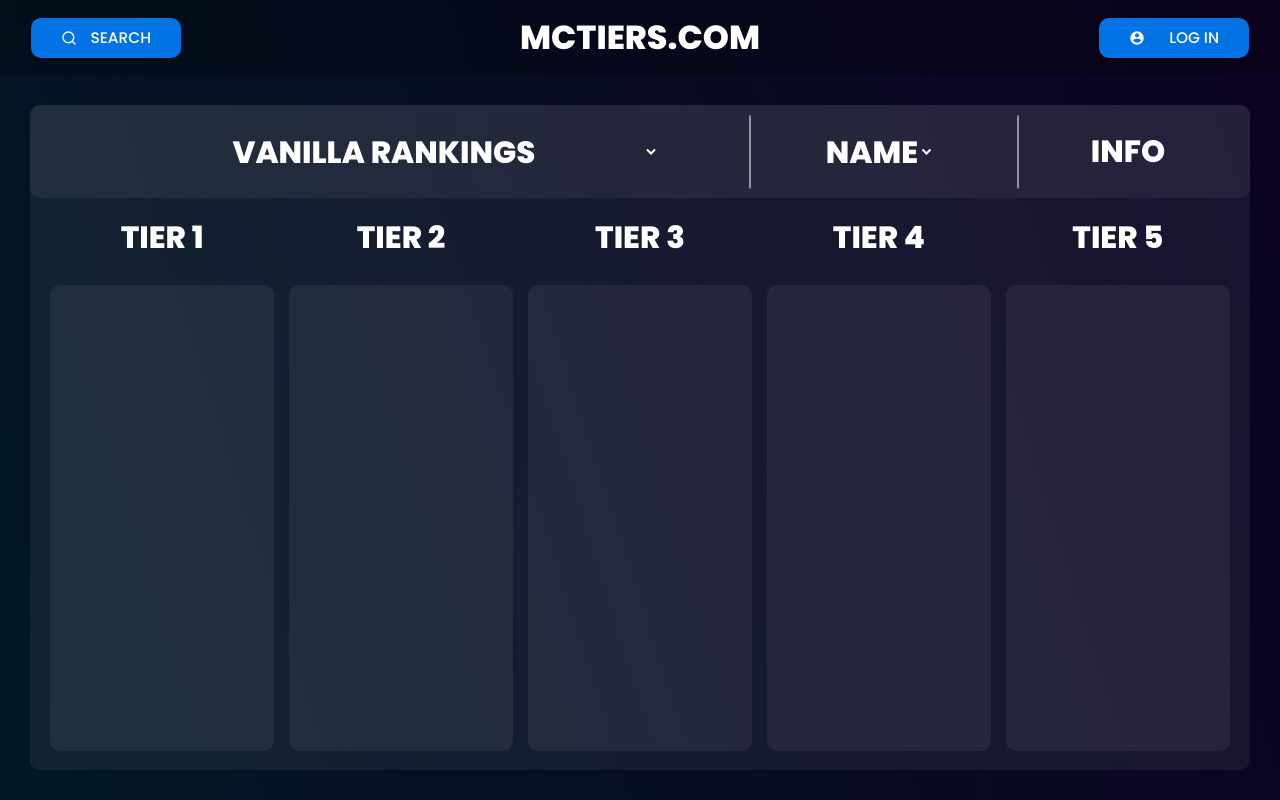
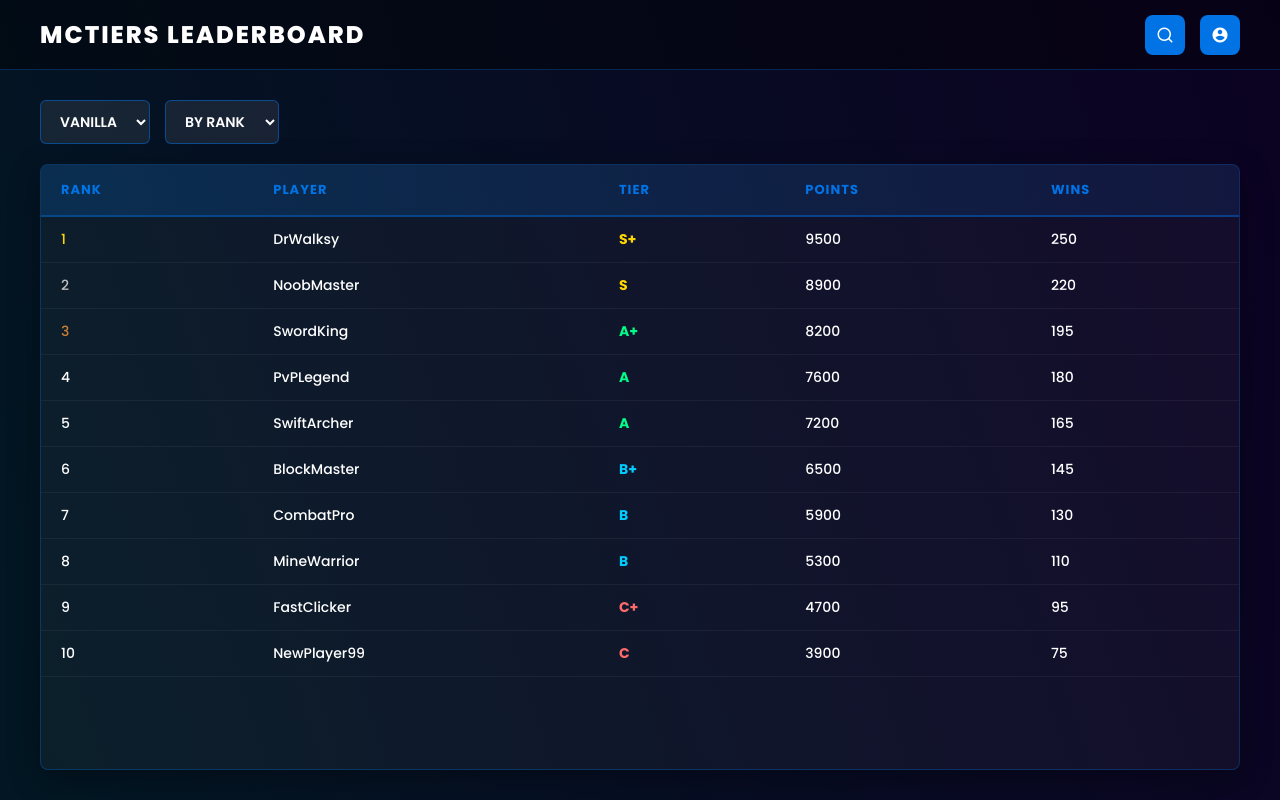
Before and after one commit to 7S4M/MCTIERS-Website, a plain HTML site: page index.html in a window 1280 px wide. Drawn offline with nearby package versions, Linux system fonts and the light colour scheme.

Commit message:
Update: Real leaderboard with proper sizing and styling

```diff
--- a/CSS/main.css
+++ b/CSS/main.css
@@ -1,314 +1,257 @@
 @import url('https://fonts.googleapis.com/css2?family=Poppins:wght@400;500;600;700;800;900&display=swap');
 
-*, html, body, content {
-    width: 100%;
+* {
     margin: 0;
     padding: 0;
     box-sizing: border-box;
+}
+
+body {
     font-family: "Poppins", sans-serif;
+    background: linear-gradient(252.44deg, #0C0223, #021723);
+    color: white;
+    min-height: 100vh;
+}
+
+.content {
+    width: 100%;
+    min-height: 100vh;
+    display: flex;
+    flex-direction: column;
+}
+
+/* NAVBAR */
+.navbar {
+    width: 100%;
+    height: 70px;
+    background-color: rgba(0, 0, 0, 0.4);
+    display: flex;
+    justify-content: space-between;
+    align-items: center;
+    padding: 0 40px;
+    border-bottom: 1px solid rgba(1, 115, 229, 0.3);
+}
+
+.nav-title {
+    font-size: 24px;
+    font-weight: 800;
+    letter-spacing: 2px;
+}
+
+.nav-buttons {
+    display: flex;
+    gap: 15px;
+}
+
+.nav-button {
+    width: 40px;
+    height: 40px;
+    background-color: #0173E5;
+    border: none;
+    border-radius: 8px;
+    color: white;
+    cursor: pointer;
+    font-size: 18px;
+    display: flex;
+    align-items: center;
+    justify-content: center;
+    transition: all 0.3s ease;
+}
+
+.nav-button:hover {
+    background-color: #0156b3;
+    transform: scale(1.05);
+}
+
+/* CONTAINER */
+.container {
+    flex: 1;
+    padding: 30px 40px;
+    display: flex;
+    flex-direction: column;
+    gap: 20px;
+}
+
+/* CONTROLS */
+.controls {
+    display: flex;
+    gap: 15px;
+    justify-content: flex-start;
+}
+
+.category-select,
+.sort-select {
+    padding: 10px 15px;
+    background-color: rgba(255, 255, 255, 0.08);
+    border: 1px solid rgba(1, 115, 229, 0.5);
+    color: white;
+    border-radius: 6px;
+    font-family: "Poppins", sans-serif;
+    font-size: 14px;
+    font-weight: 600;
+    cursor: pointer;
+    transition: all 0.3s ease;
+}
+
+.category-select:hover,
+.sort-select:hover {
+    background-color: rgba(255, 255, 255, 0.12);
+    border-color: #0173E5;
+}
+
+.category-select:focus,
+.sort-select:focus {
+    outline: none;
+    background-color: rgba(255, 255, 255, 0.15);
+    border-color: #0173E5;
+}
+
+.category-select option,
+.sort-select option {
+    background-color: #021723;
+    color: white;
+}
+
+/* LEADERBOARD */
+.leaderboard-wrapper {
+    flex: 1;
+    background-color: rgba(255, 255, 255, 0.04);
+    border: 1px solid rgba(1, 115, 229, 0.3);
+    border-radius: 8px;
+    overflow-y: auto;
+    box-shadow: 0 8px 32px rgba(0, 0, 0, 0.3);
+}
+
+.leaderboard {
+    width: 100%;
+    border-collapse: collapse;
+    font-size: 14px;
+}
+
+.leaderboard thead {
+    position: sticky;
+    top: 0;
+    background: linear-gradient(90deg, rgba(1, 115, 229, 0.2), rgba(1, 115, 229, 0.1));
+    border-bottom: 2px solid rgba(1, 115, 229, 0.5);
+}
+
+.leaderboard th {
+    padding: 15px 20px;
+    text-align: left;
+    font-weight: 700;
+    font-size: 13px;
+    letter-spacing: 1px;
+    color: #0173E5;
+}
+
+.leaderboard tbody tr {
+    border-bottom: 1px solid rgba(255, 255, 255, 0.05);
+    transition: all 0.2s ease;
+}
+
+.leaderboard tbody tr:hover {
+    background-color: rgba(1, 115, 229, 0.15);
+}
+
+.leaderboard td {
+    padding: 12px 20px;
+    font-size: 14px;
     font-weight: 500;
 }
 
-.content {
-    height: 100vh;
-    background: linear-gradient(252.44deg, #0C0223, #021723);
+.leaderboard tbody tr:nth-child(1) td:first-child {
+    color: #FFD700;
 }
 
-.navbar {
-    width: 100%;
-    height: 75px;
-    background-color: rgba(0, 0, 0, 0.25);
+.leaderboard tbody tr:nth-child(2) td:first-child {
+    color: #C0C0C0;
 }
 
-.nav-elements {
-    display: flex;
-    height: 75px;
-    top: 0;
-    left: 0;
-    margin: 0;
-    padding: 31px;
-    justify-content: space-between;
-    align-items: center;
+.leaderboard tbody tr:nth-child(3) td:first-child {
+    color: #CD7F32;
 }
 
-.title {
-    font-size: 2.6vw;
-}
-
-.nav-elements li {
-    background-clip: text;
-    -webkit-background-clip: text;
-    list-style: none;
-    width: fit-content;
-    font-weight: 800;
-    text-align: center;
-    color: white;
-}
-
-.nav-button {
-    width: 150px;
-    height: 40px;
-    background-color: #0173E5;
-    border-radius: 10px;
-    padding: 10px 30px;
-    display: flex;
-    justify-content: space-between;
-    align-items: center;
-}
-
-.ri-search-line {
-    width: 16px;
-}
-
-.ri-account-circle-fill {
-    width: 16px;
-}
-
-li div span {
-    width: fit-content;
-    height: fit-content;
-    font-size: 1.2vw;
-}
-
-/*-------------------------------------------------*/
-
-.table {
-    position: relative;
-    top: 30px;
-    left: 30px;
-    width: calc(100vw - 60px);
-    height: calc(100vh - 135px);
-    background-color: rgba(255, 255, 255, 0.06);
-    border-radius: 10px;
-    /*overflow: hidden;*/
-}
-
-.sortbar {
-    position: relative;
-    top: 0;
-    left: 0;
-    margin: 0;
-    padding: 0;
-    width: calc(100vw - 60px);
-    height: 14%;
-    background-color: rgba(255, 255, 255, 0.06);
-    border-radius: 10px;
-}
-
-.category-sorting {
-    position: absolute;
-    top: 50%;
-    left: 29.5%;
-    transform: translate(-50%, -50%);
-    color: white;
-    font-size: 2.4vw;
-    font-weight: 800;
-    text-align: center;
-    width: fit-content;
-    background: none;
-    border: none;
-}
-
-.category-sorting:focus {
-    outline: none;
-}
-
-.filter-sorting {
-    position: absolute;
-    top: 50%;
-    left: 69.5%;
-    transform: translate(-50%, -50%);
-    color: white;
-    font-size: 2.4vw;
-    font-weight: 800;
-    text-align: center;
-    width: fit-content;
-    background: none;
-    border: none;
-}
-
-.filter-sorting:focus {
-    outline: none;
-}
-
-.select-option {
-    color: #111;
-    font-size: 1vw;
+/* TIER COLORS */
+.leaderboard tbody tr td:nth-child(3) {
     font-weight: 700;
 }
 
-.info-sortbar {
-    position: absolute;
-    top: 50%;
-    left: 90%;
-    transform: translate(-50%, -50%);
-    color: white;
-    font-size: 2.4vw;
-    font-weight: 800;
-    text-align: center;
-    width: fit-content;
+.leaderboard tbody tr:nth-child(1) td:nth-child(3),
+.leaderboard tbody tr:nth-child(2) td:nth-child(3) {
+    color: #FFD700;
 }
 
-.separator {
-    position: absolute;
-    width: 0px;
-    height: calc(100% - 20px);
-    top: 50%;
-    border: 1.5px solid rgba(255, 255, 255, 0.5);
-    transform: translate(-50%, -50%);
+.leaderboard tbody tr:nth-child(3) td:nth-child(3),
+.leaderboard tbody tr:nth-child(4) td:nth-child(3),
+.leaderboard tbody tr:nth-child(5) td:nth-child(3) {
+    color: #00FF88;
 }
 
-.first-sep {
-    position: absolute;
-    left: 59%;
+.leaderboard tbody tr:nth-child(6) td:nth-child(3),
+.leaderboard tbody tr:nth-child(7) td:nth-child(3),
+.leaderboard tbody tr:nth-child(8) td:nth-child(3) {
+    color: #00CCFF;
 }
 
-.second-sep {
-    position: absolute;
-    left: 81%;
+.leaderboard tbody tr:nth-child(9) td:nth-child(3),
+.leaderboard tbody tr:nth-child(10) td:nth-child(3) {
+    color: #FF6B6B;
 }
 
-/*--------------------------------------------------*/
-
-.list-names {
-    position: relative;
-    left: 20px;
-    top: 6%;
-    transform: translateY(-50%);
-    display: flex;
-    flex-direction: row;
-    justify-content: space-between;
-    align-items: center;
-    width: calc(100% - 40px);
-    margin: 0;
-    padding: 0;
+/* SCROLLBAR STYLING */
+.leaderboard-wrapper::-webkit-scrollbar {
+    width: 8px;
 }
 
-.list-name {
-    position: relative;
-    margin: 0;
-    padding: 0;
-    width: 19%;
-    color: white;
-    font-family: "Poppins", sans-serif;
-    font-weight: 800;
-    font-size: 2.4vw;
-    text-align: center;
+.leaderboard-wrapper::-webkit-scrollbar-track {
+    background: rgba(255, 255, 255, 0.05);
 }
 
-.name-dropdown {
-    display: none;
+.leaderboard-wrapper::-webkit-scrollbar-thumb {
+    background: rgba(1, 115, 229, 0.5);
+    border-radius: 4px;
 }
 
-/*--------------------------------------------------*/
-
-.player-lists {
-    position: relative;
-    left: 20px;
-    top: calc(16% - 65px);
-    display: flex;
-    flex-direction: row;
-    justify-content: space-between;
-    align-items: center;
-    width: calc(100% - 40px);
-    height: 70%;
-    margin: 0;
-    padding: 0;
+.leaderboard-wrapper::-webkit-scrollbar-thumb:hover {
+    background: rgba(1, 115, 229, 0.8);
 }
 
-.player-list {
-    position: relative;
-    width: 19%;
-    height: 100%;
-    background-color: rgba(255, 255, 255, 0.06);
-    border-radius: 10px;
-    margin: 0;
-    padding: 0;
-}
-
-/*--------------------------------------------------*/
-
-@media screen and (max-width: 950px) {
-    * {
-        box-sizing: border-box;
-        width: 100vw;
+/* RESPONSIVE */
+@media (max-width: 768px) {
+    .navbar {
+        padding: 0 20px;
+        height: 60px;
     }
 
-    .navbar {
-        height: 50px;
+    .nav-title {
+        font-size: 18px;
     }
 
-    .nav-elements {
-        padding: 5px;
-        height: 50px;
+    .container {
+        padding: 20px;
     }
 
-    .nav-button {
-        padding: 10px 10px;
+    .leaderboard {
+        font-size: 12px;
     }
 
-    .nav-button {
-        width: fit-content;
-        height: fit-content;
+    .leaderboard th {
+        padding: 10px 12px;
+        font-size: 11px;
     }
 
-    body div header ul li div span {
-        display: none;
+    .leaderboard td {
+        padding: 8px 12px;
+        font-size: 12px;
     }
 
-    /*-------------------------------------------------*/
-
-    .table {
-        top: 10px;
-        left: 10px;
-        width: calc(100vw - 20px);
-        height: calc(100% - 70px);
+    .controls {
+        flex-wrap: wrap;
     }
 
-    .sortbar {
-        width: calc(100vw - 20px);
-        height: 9%;
-    }
-
-    .category-sorting {
-        left: 50%;
-    }
-
-    .first-sep, .filter-sorting, .second-sep, .info-sortbar {
-        display: none;
-    }
-
-    .name-dropdown {
-        display: block;
-        position: absolute;
-        top: 13.4%;
-        left: 50%;
-        transform: translate(-50%, -50%);
-        height: 6%;
-        width: fit-content;
-        height: fit-content;
-        color: white;
-        font-size: 2.4vw;
-        font-weight: 800;
-        text-align: center;
-        width: fit-content;
-        background: none;
-        border: none;
-    }
-
-    .name-dropdown:focus {
-        outline: none;
-    }
-
-    .non-responsive {
-        display: none;
-    }
-
-    .responsive-column {
-        position: absolute;
-        left: -10px;
-        top: 6.6%;
-        width: calc(100vw - 40px);
-        height: calc(100vh  - 25.4% - 80px);
+    .category-select,
+    .sort-select {
+        font-size: 12px;
+        padding: 8px 12px;
     }
 }
--- a/index.html
+++ b/index.html
@@ -11,66 +11,114 @@
 <body>
     <div class="content">
         <header class="navbar">
-            <ul class="nav-elements">
-                <li>
-                    <div class="nav-button">
-                        <i class="ri-search-line"></i>
-                        <span>SEARCH</span>
-                    </div>
-                </li>
-                <li class="title">MCTIERS.COM</li>
-                <li>
-                    <div class="nav-button">
-                        <i class="ri-account-circle-fill"></i>
-                        <span>LOG IN</span>
-                    </div>
-                </li>
-            </ul>
+            <div class="nav-title">MCTIERS LEADERBOARD</div>
+            <div class="nav-buttons">
+                <button class="nav-button"><i class="ri-search-line"></i></button>
+                <button class="nav-button"><i class="ri-account-circle-fill"></i></button>
+            </div>
         </header>
 
-        <section class="table">
-            <section class="sortbar">
-                    <select class="category-sorting">
-                        <option value="vanilla" class="select-option"> VANILLA RANKINGS </option>
-                        <option value="sword" class="select-option"> SWORD RANKINGS </option>
-                        <option value="pot" class="select-option"> POT RANKINGS </option>
-                        <option value="netherite-pot" class="select-option"> NETHERITE POT RANKINGS </option>
-                        <option value="uhc" class="select-option"> UHC RANKINGS </option>
-                        <option value="axe" class="select-option"> AXE RANKINGS </option>
-                        <option value="smp" class="select-option"> SMP RANKINGS </option>
-                        <option value="retired-players" class="select-option"> RETIRED PLAYERS RANKINGS </option>
-                        <option value="blacklisted-players" class="select-option"> BLACKLISTED PLAYERS RANKINGS </option>
-                    </select>
+        <section class="container">
+            <div class="controls">
+                <select class="category-select">
+                    <option value="vanilla">VANILLA</option>
+                    <option value="sword">SWORD</option>
+                    <option value="pot">POT</option>
+                    <option value="uhc">UHC</option>
+                    <option value="axe">AXE</option>
+                </select>
+                <select class="sort-select">
+                    <option value="rank">BY RANK</option>
+                    <option value="name">BY NAME</option>
+                    <option value="date">BY DATE</option>
+                </select>
+            </div>
 
-                <div class="separator first-sep"></div>
-                <select class="filter-sorting">
-                    <option value="name" class="select-option">NAME</option>
-                    <option value="date" class="select-option">DATE</option>
-                </select>
-                <div class="separator second-sep"></div>
-                <div class="info-sortbar">INFO</div>
-            </section>
-            <section class="list-names">
-                <div class="list-name non-responsive">TIER 1</div>
-                <div class="list-name non-responsive">TIER 2</div>
-                <div class="list-name non-responsive">TIER 3</div>
-                <div class="list-name non-responsive">TIER 4</div>
-                <div class="list-name non-responsive">TIER 5</div>
-            </section>
-            <select class="name-dropdown">
-                <option value="tier-1" class="tier-option">TIER 1</option>
-                <option value="tier-2" class="tier-option">TIER 2</option>
-                <option value="tier-3" class="tier-option">TIER 3</option>
-                <option value="tier-4" class="tier-option">TIER 4</option>
-                <option value="tier-5" class="tier-option">TIER 5</option>
-            </select>
-            <section class="player-lists">
-                <ul class="player-list responsive-column" class="responsive-column"></ul>
-                <ul class="player-list non-responsive"></ul>
-                <ul class="player-list non-responsive"></ul>
-                <ul class="player-list non-responsive"></ul>
-                <ul class="player-list non-responsive"></ul>
-            </section>
+            <div class="leaderboard-wrapper">
+                <table class="leaderboard">
+                    <thead>
+                        <tr>
+                            <th>RANK</th>
+                            <th>PLAYER</th>
+                            <th>TIER</th>
+                            <th>POINTS</th>
+                            <th>WINS</th>
+                        </tr>
+                    </thead>
+                    <tbody id="leaderboard-body">
+                        <tr>
+                            <td>1</td>
+                            <td>DrWalksy</td>
+                            <td>S+</td>
+                            <td>9500</td>
+                            <td>250</td>
+                        </tr>
+                        <tr>
+                            <td>2</td>
+                            <td>NoobMaster</td>
+                            <td>S</td>
+                            <td>8900</td>
+                            <td>220</td>
+                        </tr>
+                        <tr>
+                            <td>3</td>
+                            <td>SwordKing</td>
+                            <td>A+</td>
+                            <td>8200</td>
+                            <td>195</td>
+                        </tr>
+                        <tr>
+                            <td>4</td>
+                            <td>PvPLegend</td>
+                            <td>A</td>
+                            <td>7600</td>
+                            <td>180</td>
+                        </tr>
+                        <tr>
+                            <td>5</td>
+                            <td>SwiftArcher</td>
+                            <td>A</td>
+                            <td>7200</td>
+                            <td>165</td>
+                        </tr>
+                        <tr>
+                            <td>6</td>
+                            <td>BlockMaster</td>
+                            <td>B+</td>
+                            <td>6500</td>
+                            <td>145</td>
+                        </tr>
+                        <tr>
+                            <td>7</td>
+                            <td>CombatPro</td>
+                            <td>B</td>
+                            <td>5900</td>
+                            <td>130</td>
+                        </tr>
+                        <tr>
+                            <td>8</td>
+                            <td>MineWarrior</td>
+                            <td>B</td>
+                            <td>5300</td>
+                            <td>110</td>
+                        </tr>
+                        <tr>
+                            <td>9</td>
+                            <td>FastClicker</td>
+                            <td>C+</td>
+                            <td>4700</td>
+                            <td>95</td>
+                        </tr>
+                        <tr>
+                            <td>10</td>
+                            <td>NewPlayer99</td>
+                            <td>C</td>
+                            <td>3900</td>
+                            <td>75</td>
+                        </tr>
+                    </tbody>
+                </table>
+            </div>
         </section>
     </div>
 </body>
```
